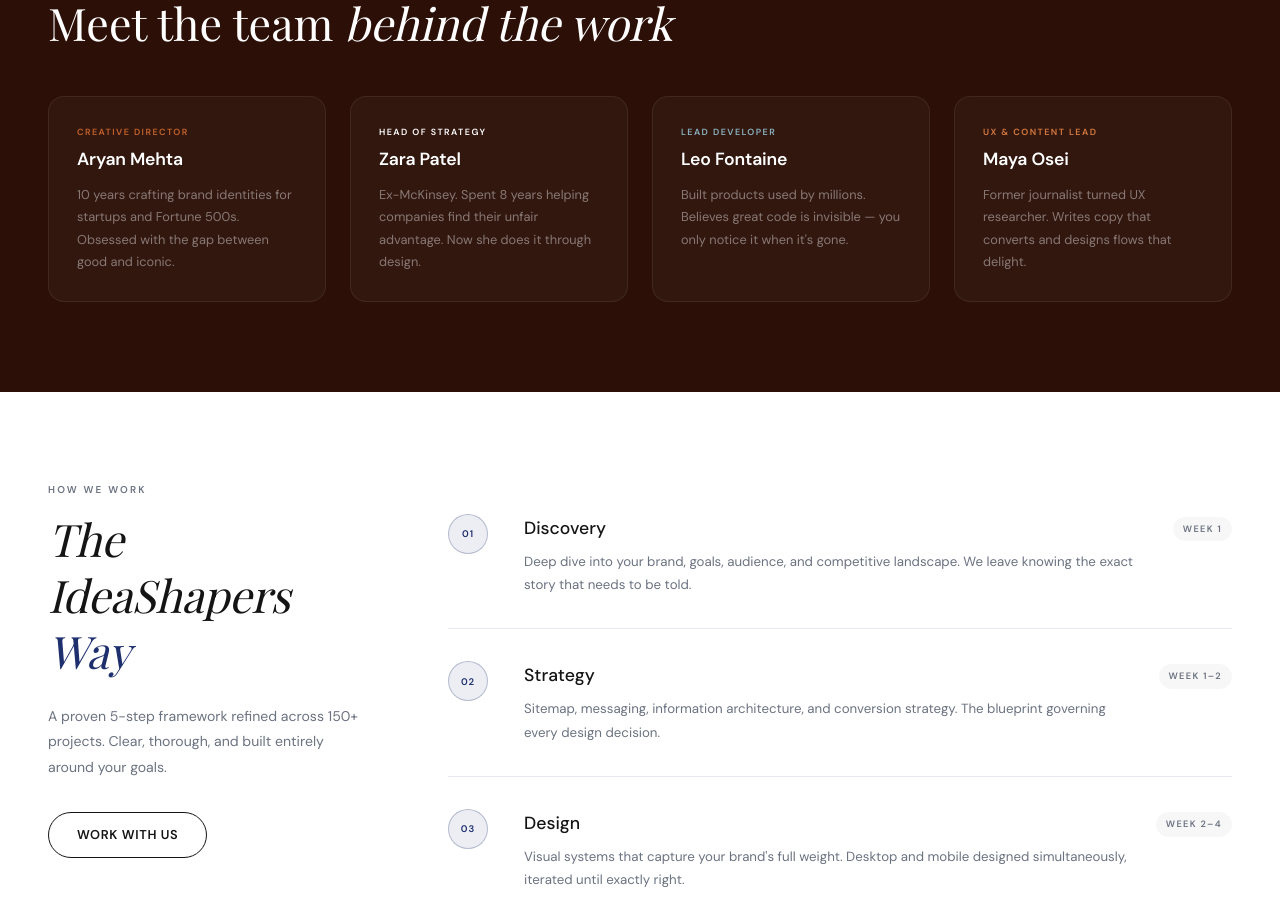
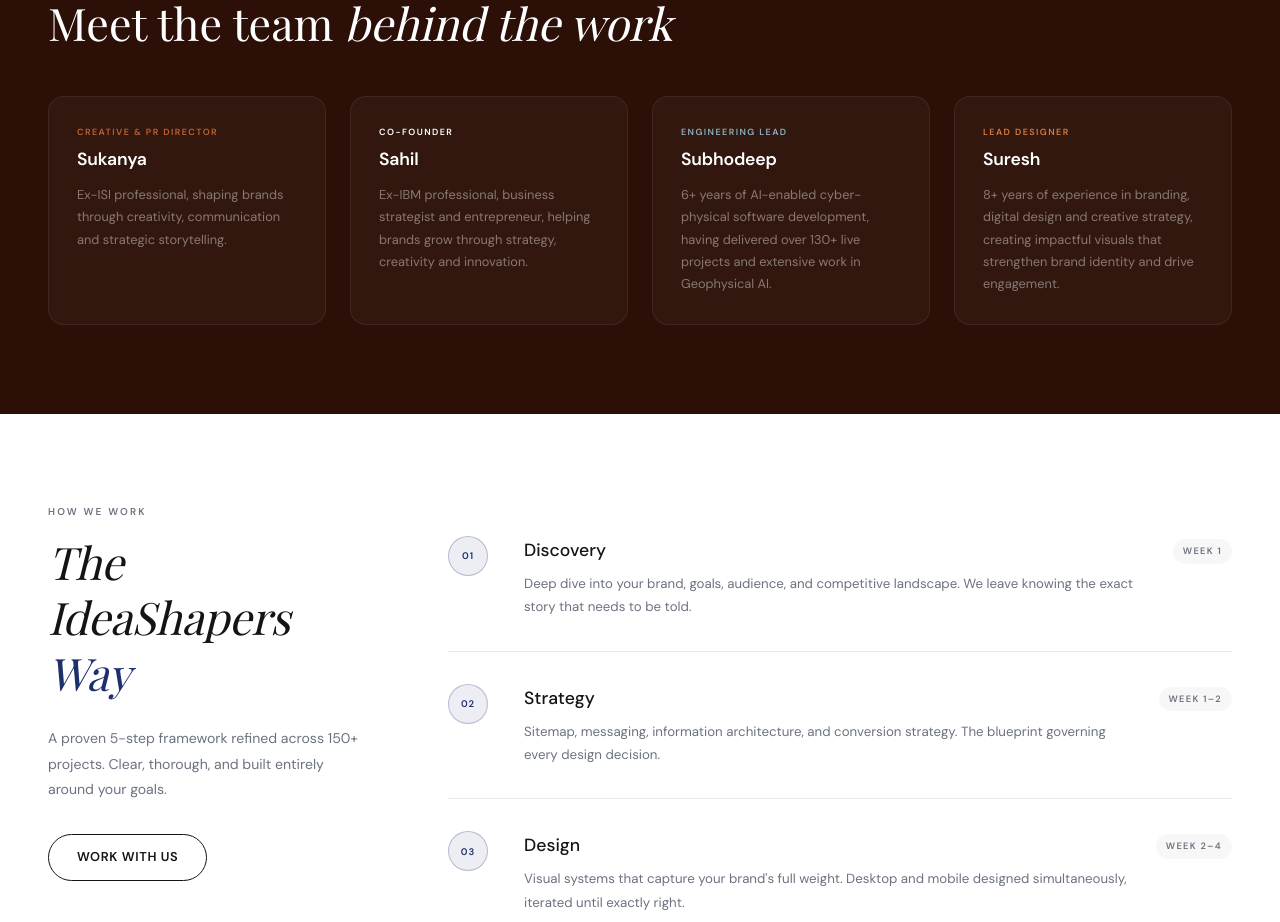
Before and after one commit to akashranjanmandal/ideashapers, a Next.js app: page / in a window 1280 px wide. Shown: the part 4840-5762 px from the top of the page. Built offline with nearby package versions, Linux system fonts and the light colour scheme; a web font is replaced by a local one.

Commit message:
feat: initialize landing page with project data and remove unused assets

```diff
--- a/app/page.tsx
+++ b/app/page.tsx
@@ -89,10 +89,10 @@ const TESTIMONIALS = [
 ];
 
 const TEAM = [
-  { name: "Aryan Mehta", role: "Creative Director", bio: "10 years crafting brand identities for startups and Fortune 500s. Obsessed with the gap between good and iconic.", initials: "AM", color: "#c4622a" },
-  { name: "Zara Patel", role: "Head of Strategy", bio: "Ex-McKinsey. Spent 8 years helping companies find their unfair advantage. Now she does it through design.", initials: "ZP", color: "#ffffff" },
-  { name: "Leo Fontaine", role: "Lead Developer", bio: "Built products used by millions. Believes great code is invisible — you only notice it when it's gone.", initials: "LF", color: "#8ab4c2" },
-  { name: "Maya Osei", role: "UX & Content Lead", bio: "Former journalist turned UX researcher. Writes copy that converts and designs flows that delight.", initials: "MO", color: "#d97b3f" },
+  { name: "Sukanya", role: "Creative & PR Director", bio: "Ex-ISI professional, shaping brands through creativity, communication and strategic storytelling.", initials: "SK", color: "#c4622a" },
+  { name: "Sahil", role: "Co-Founder", bio: "Ex-IBM professional, business strategist and entrepreneur, helping brands grow through strategy, creativity and innovation.", initials: "SH", color: "#ffffff" },
+  { name: "Subhodeep", role: "Engineering Lead", bio: "6+ years of AI-enabled cyber-physical software development, having delivered over 130+ live projects and extensive work in Geophysical AI.", initials: "SG", color: "#8ab4c2" },
+  { name: "Suresh", role: "Lead Designer", bio: "8+ years of experience in branding, digital design and creative strategy, creating impactful visuals that strengthen brand identity and drive engagement.", initials: "SU", color: "#d97b3f" },
 ];
 
 const FAQS = [
```
Also changed, not shown: mq1.png (deleted), mq_full.png (deleted).
